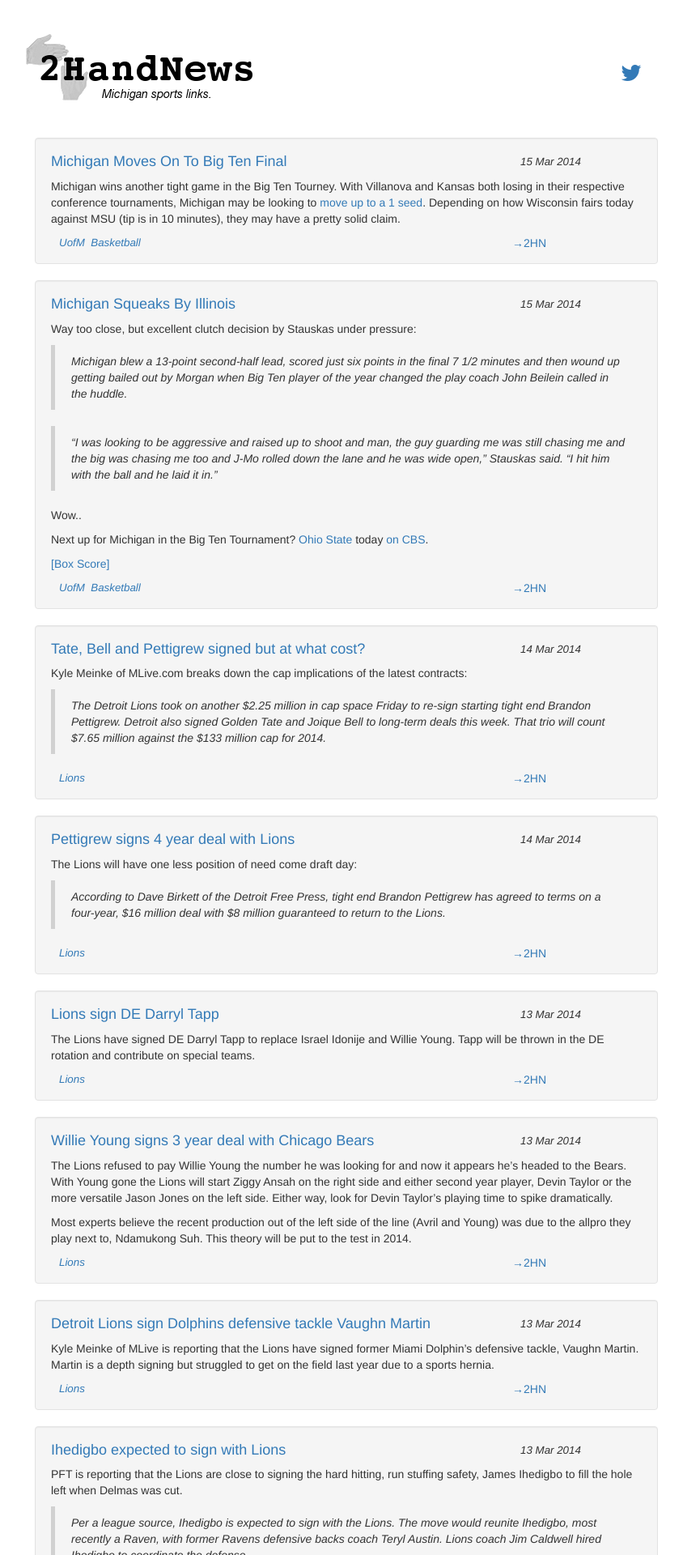
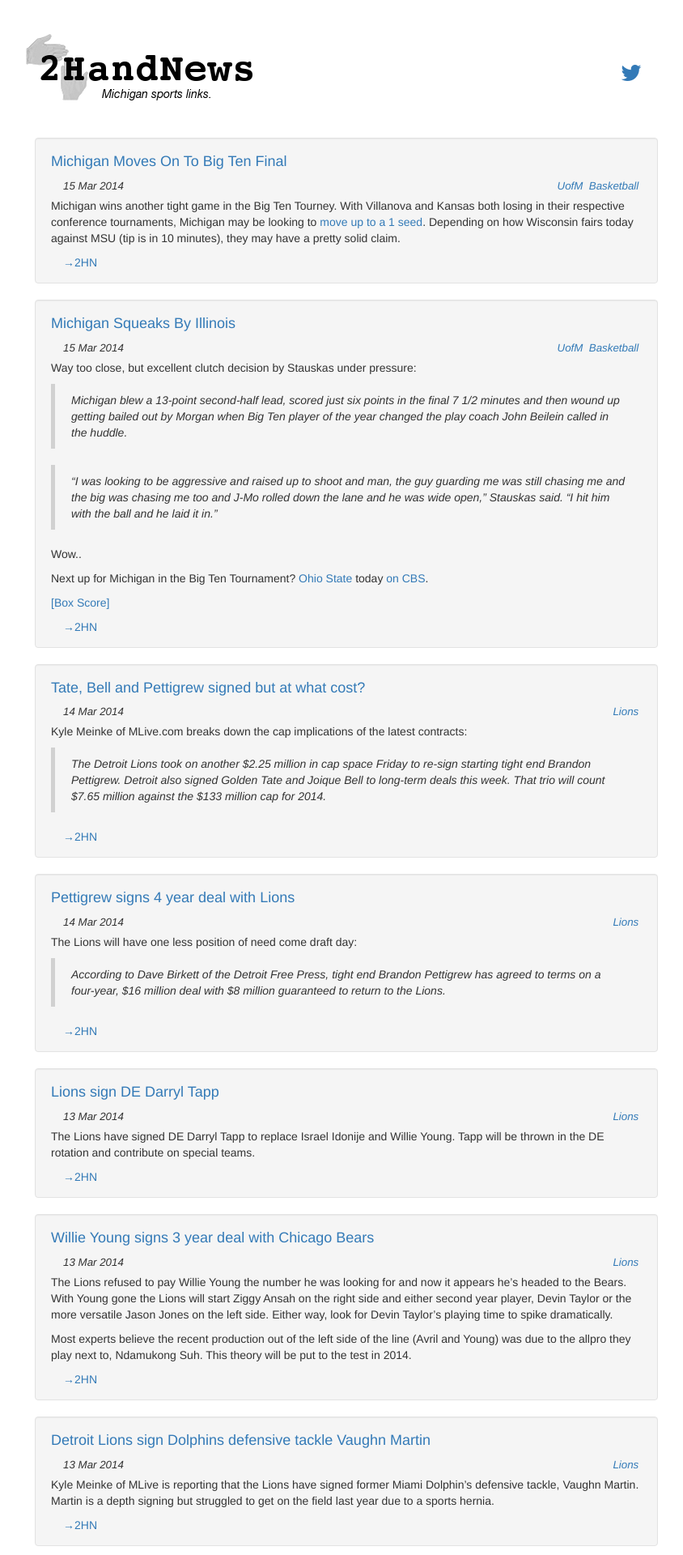
Before and after one commit to aftco/aftco.github.io, a Jekyll site: the page built from index.html, in a window 1280 px wide. Shown: the top 1920 px of the page at 81% size, without its empty margins (212-1056 px from the left). Built offline with Jekyll 4.4.1, drawn with Linux system fonts in a browser that asks for light colours; nearby versions of some CDN libraries; Markdown is read by kramdown in place of the engine named in the settings; the list of posts is cut into pages by our own code; some of the changed text lies outside the part shown.

Commit message:
Worked on tag/date layout. Better, I guess?

```diff
--- a/css/new_main.css
+++ b/css/new_main.css
@@ -61,11 +61,41 @@
   font-size: 1.1rem;
 }
 
-.tags {
-  padding-left: 10px
-}
-
 .modal-tag-list {
   list-style-type: none;
   padding-left: 0;
 }
+
+.meta {
+  padding-left: 30px;
+  padding-bottom: 5px;
+  font-style: italic;
+  font-size: 10pt;
+  font-weight: normal;
+}
+
+.meta .date {
+  display: inline-block !important;
+}
+
+.tags {
+  display: inline-block !important;
+  float: right;
+  width: auto;
+}
+
+.permalink {
+  padding-left: 30px;
+}
+
+
+@media (max-width:767px) {
+  .meta .date {
+    display: block;
+  }
+
+  .tags {
+    display: block !important;
+    float: none !important;
+  }
+}
--- a/index.html
+++ b/index.html
@@ -28,25 +28,25 @@
               {% else %}
               <div class="col-md-9"><h4>{{ post.title }}</h4></div>
               {% endif %}
+              <div class="col-md-12 meta">
+                <div class="date">
+                  {{ post.date | date_to_string }}
+                </div>
+                {% if post.tags.size > 0 %}
+                  <div class="tags">
+                    {% for tag in post.tags %}
+                      <a href="/tags.html#{{ tag }}">{{ tag }}</a>&nbsp;
+                    {% endfor %}
+                  </div>
+                {% endif %}
+              </div>
 
-              <div class="col-md-3"><p class="meta">{{ post.date | date_to_string }}</p></div>
               <div class="col-md-12 post">
               {{ post.content }}
               </div>
 
               <!-- per-post permalink: -->
-              <div class="col-md-9">
-                {% if post.tags.size > 0 %}
-                  <p class="tags">
-                    {% for tag in post.tags %}
-                      <a href="/tags.html#{{ tag }}">{{ tag }}</a>&nbsp;
-                    {% endfor %}
-                  </p>
-                {% else %}
-                  &nbsp;
-                {% endif %}
-              </div>
-              <div class="col-md-3"><p><a href="{{ post.url }}" title="Permalink">→2HN</a></p></div>
+              <div class="col-md-12 permalink"><p><a href="{{ post.url }}" title="Permalink">→2HN</a></p></div>
             </div>
           </div>
         </div>
--- a/js/tags.js
+++ b/js/tags.js
@@ -1,6 +1,6 @@
 var TAG_MODAL = $('\
 <div id="tag-post-list-modal" class="modal fade" tabindex="-1">\
-  <div class="modal-dialog">\
+  <div class="modal-dialog modal-lg">\
     <div class="modal-content">\
       <div class="modal-header">\
         <button type="button" class="close" data-dismiss="modal" aria-hidden="true">&times;</button>\
```
Also changed, not shown: _layouts/post.html (+13 -13 lines).
